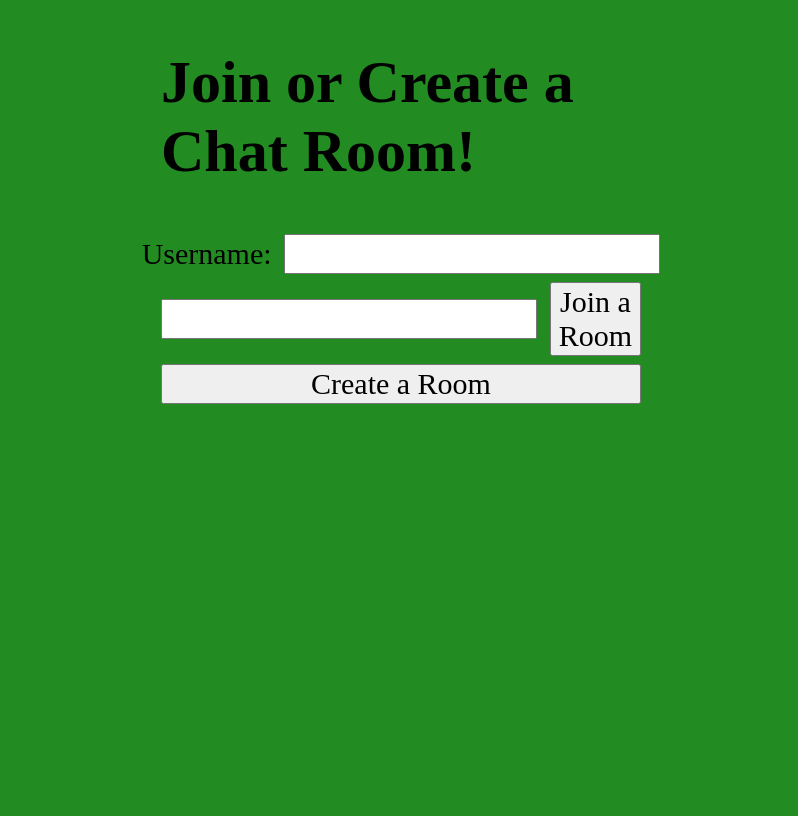
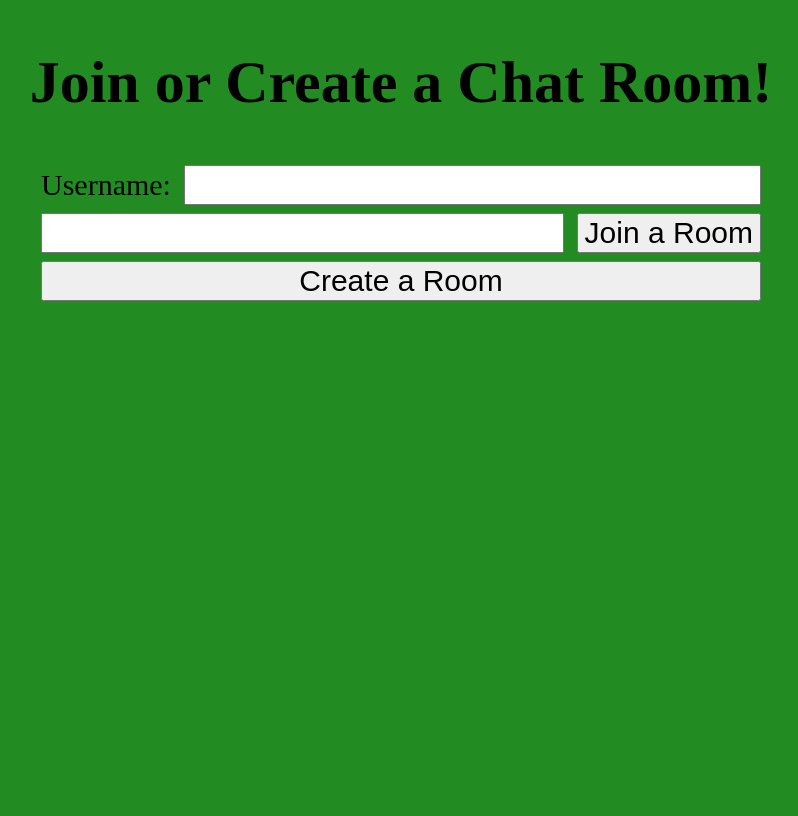
Before and after one commit to JoshuaBilsland/flask-chat-room, a Flask app: page / in a window 1280 px wide. Shown: the whole page, without its empty margins (247-1045 px from the left). Run offline with Flask 3, Linux system fonts and the light colour scheme.

Commit message:
refactor: improve home HTML & CSS

```diff
--- a/main.py
+++ b/main.py
@@ -3,7 +3,7 @@ from flask import Flask, render_template
 app = Flask(__name__)
 
 
-@app.route('/')
+@app.route('/', methods=['GET', 'POST'])
 def home():
     return render_template("home.html")
 
--- a/static/css/style.css
+++ b/static/css/style.css
@@ -5,57 +5,49 @@ body {
     background-color: forestgreen;
 }
 
-h1 {
-    font-size: 60px;
+#home-body {
+    display: flex;
+    flex-direction: column;
+    align-items: center;
+    gap: 1vh;
 }
 
-label {
-    font-family: inherit;
-    font-size: inherit;
+#home-body > * {
+    width: 75%;
 }
 
-input {
-    font-family: inherit;
-    font-size: inherit;
+#home-body * {
+    font-size: 30px;
 }
 
-button {
-    font-family: inherit;
-    font-size: inherit;
-}
-
-#home-menu-container {
-    width: 50%;
-    display: flex;
-    flex-direction: column;
-    justify-content: center;
-    align-items: center;
-    gap: 1vh;
-    margin: auto;
+#home-body h1 {
+    font-size: 60px;
+    text-align: center;
 }
 
 .row {
-    width: 75%;
     display: flex;
     flex-direction: row;
     justify-content: center;
     align-items: center;
-    font-size: 30px;
-}
-
-.row form {
-    display: flex;
-    flex-direction: row;
-    justify-content: center;
-    align-items: center;
-    width: 100%;
     gap: 1vw;
 }
 
-.row form input {
+.row input {
     flex-grow: 1;
 }
 
 #create-room-button {
     flex-grow: 1;
 }
+
+#home-menu-container {
+    display: flex;
+    flex-direction: column;
+    align-items: center;
+    gap: 1vh;
+}
+
+#home-menu-container .row {
+    width: 75%;
+}
--- a/templates/home.html
+++ b/templates/home.html
@@ -7,28 +7,22 @@
     <meta name="description" content="Homepage of my flask-based online chat room project." />
     <link rel="stylesheet" href="{{url_for('static', filename='css/style.css')}}" />
 </head>
-<body>
-    <div id="home-menu-container">
+<body id="home-body">
+    <div class="row">
+        <h1>Join or Create a Chat Room!</h1>
+    </div>
+    <form id="home-menu-container" method="post">
         <div class="row">
-            <h1>Join or Create a Chat Room!</h1>
-        </div>
-
-        <div class="row">
-            <form>
-                <label for="username">Username:</label>
-                <input type="text" name="username">
-            </form>
+            <label for="username">Username:</label>
+            <input type="text" name="username">
         </div>
         <div class="row">
-            <form>
-                <input type="text" name="room-code">
-                <button>Join a Room</button>
-            </form>
+            <input type="text" name="room-code">
+            <button form="home-menu-container" name="join">Join a Room</button>
         </div>
-
         <div class="row">
-            <button id="create-room-button">Create a Room</button>
+            <button id="create-room-button" form="home-menu-container" name="create">Create a Room</button>
         </div>
-    </div>
+    </form>
 </body>
 </html>
```
